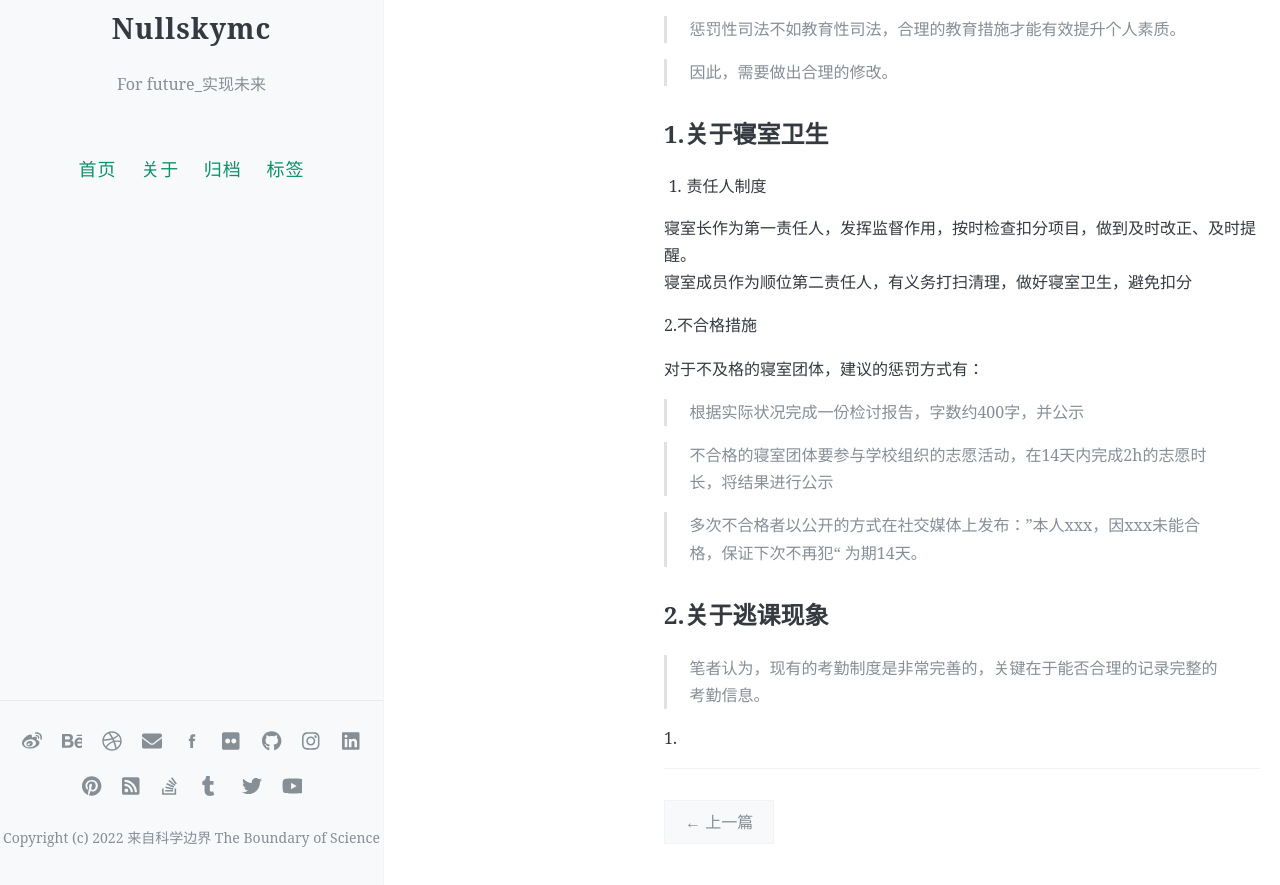
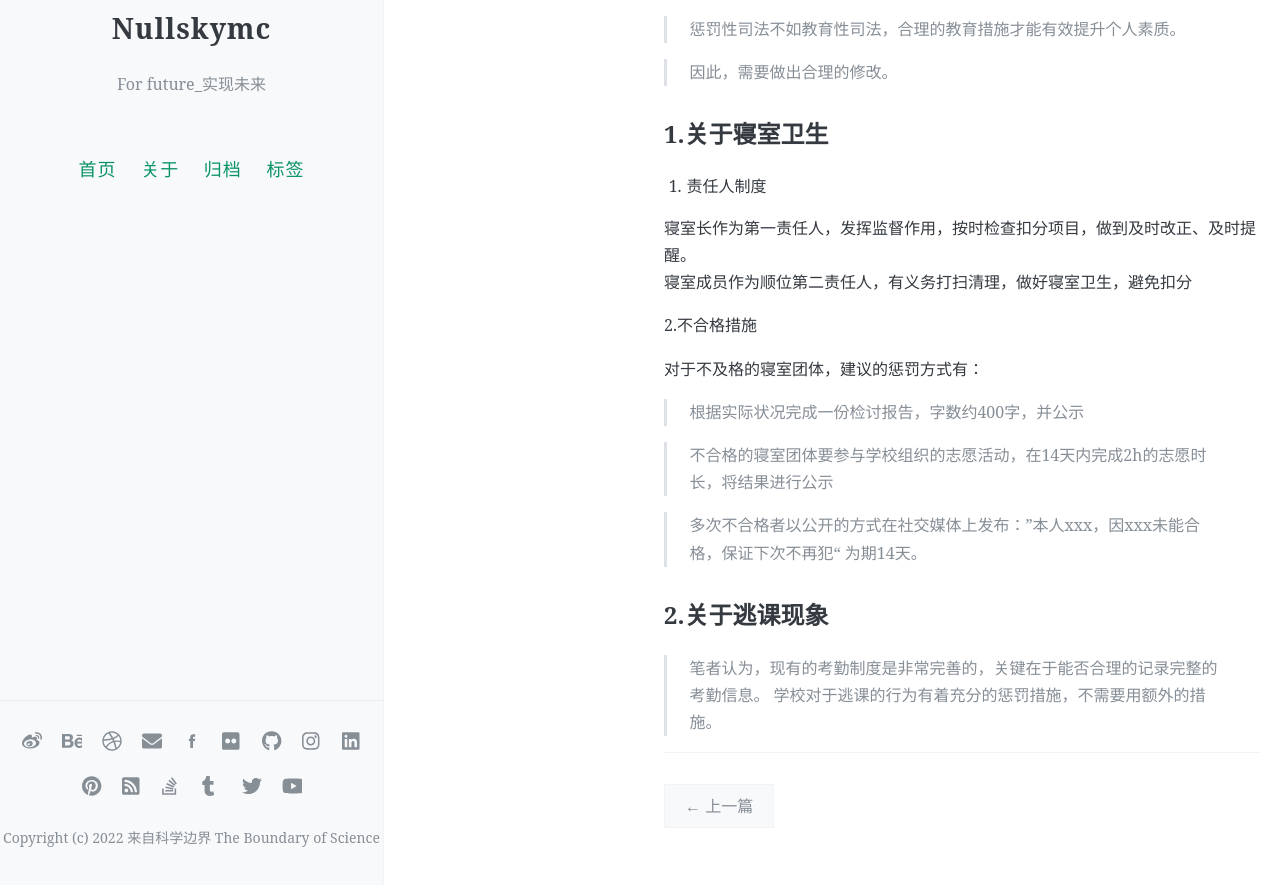
Before and after one commit to nullskymc/blogs, a Jekyll site: the page built from _posts/2022-12-04-paper.md, in a window 1280 px wide and 1179 px high, cut to the strip 294-1179 px from the top of the window. Built offline with Jekyll 4.4.1, drawn with Linux system fonts in a browser that asks for light colours; comment, search, counter and statistics services are not loaded.

Commit message:
Update 2022-12-04-paper.md

```diff
--- a/_posts/2022-12-04-paper.md
+++ b/_posts/2022-12-04-paper.md
@@ -35,5 +35,4 @@ toc: true
 
 ## 2.关于逃课现象
 >笔者认为，现有的考勤制度是非常完善的，关键在于能否合理的记录完整的考勤信息。
-
-1.
+>学校对于逃课的行为有着充分的惩罚措施，不需要用额外的措施。
```
